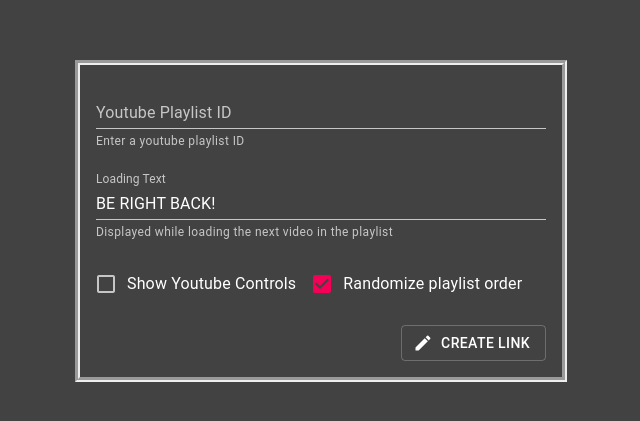
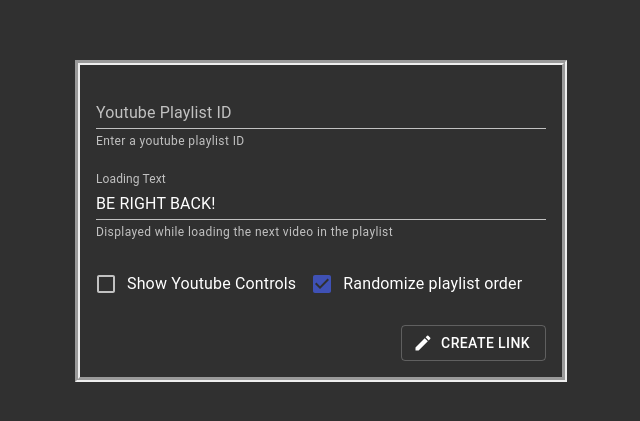
Before and after one commit to Genide/youtube-playlist-brb, a React (Create React App) app: page /config in a window 1280 px wide. Shown: the part 179-600 px from the top of the page, without its empty margins (319-959 px from the left). Built offline with nearby package versions, Linux system fonts and the light colour scheme; no server answers.

Commit message:
Update colors

```diff
--- a/src/Components/Config.tsx
+++ b/src/Components/Config.tsx
@@ -35,11 +35,11 @@
         justifyContent: 'center',
         alignItems: 'center',
         height: '100%',
-        backgroundColor: theme.palette.background.paper
+        backgroundColor: theme.palette.background.default
     }
 
     let checkboxFormStyle: React.CSSProperties = {
-        backgroundColor: theme.palette.background.paper,
+        backgroundColor: theme.palette.background.default,
         color: theme.palette.text.primary
     }
 
@@ -141,6 +141,7 @@
                                     onBlur={formik.handleBlur}
                                     name="showYTControls"
                                     disabled={formik.isSubmitting}
+                                    color='primary'
                                 />}
                             />
                             <FormControlLabel
@@ -152,6 +153,7 @@
                                     onBlur={formik.handleBlur}
                                     name="randomizeOrder"
                                     disabled={formik.isSubmitting}
+                                    color='primary'
                                 />}
                             />
 
```
